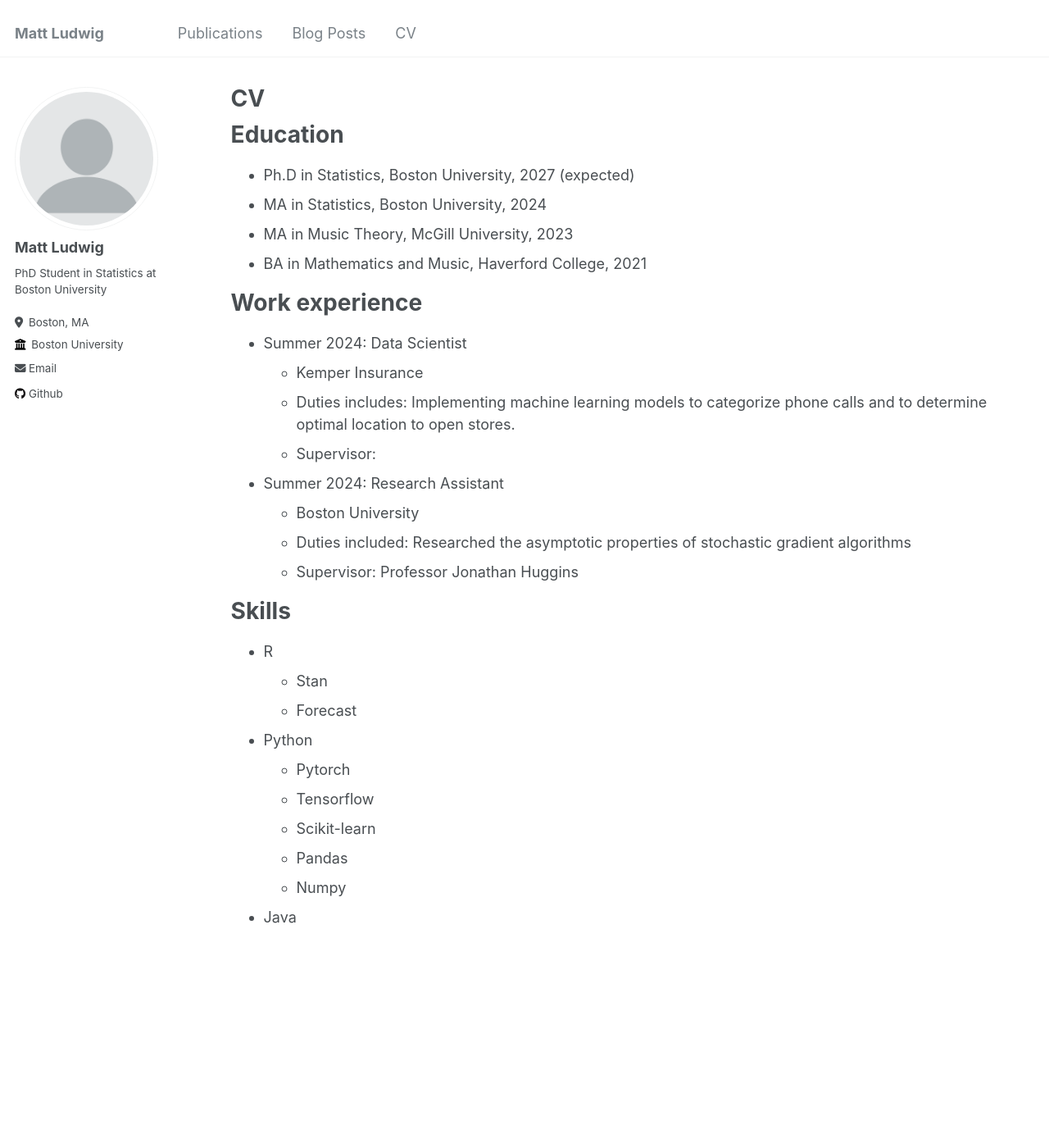
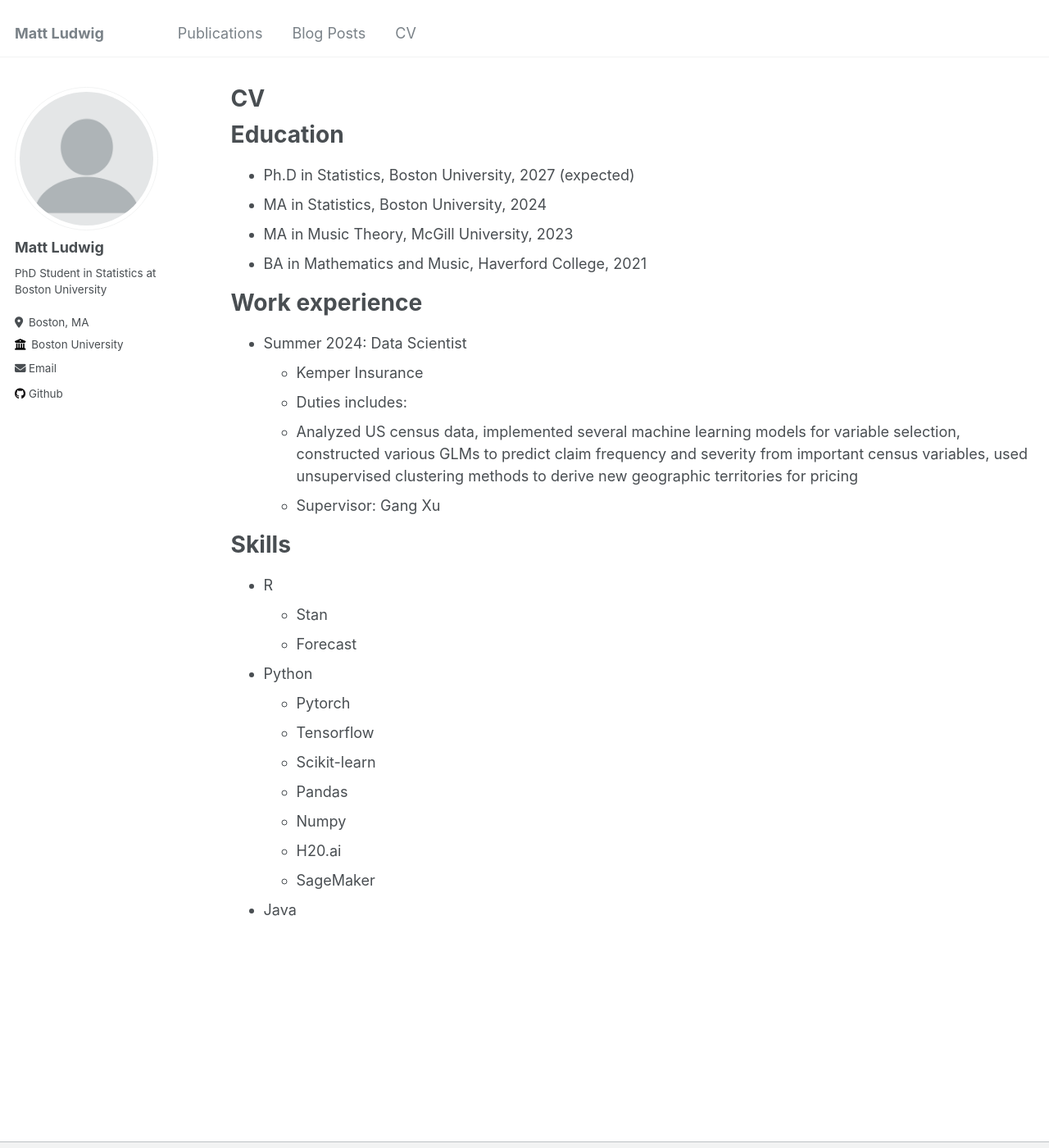
Before and after one commit to giwdulttam/giwdulttam.github.io2, a Jekyll site: the page built from _pages/cv.md, in a window 1280 px wide and 1400 px high. Shown: the whole window at 82% size. Built offline with Jekyll 4.4.1, drawn with Linux system fonts in a browser that asks for light colours.

Commit message:
Update cv.md

```diff
--- a/_pages/cv.md
+++ b/_pages/cv.md
@@ -20,14 +20,9 @@ Work experience
 ======
 * Summer 2024: Data Scientist
   * Kemper Insurance
-  * Duties includes: Implementing machine learning models to categorize phone calls and to determine optimal location to open stores.
-  * Supervisor:
-
-* Summer 2024: Research Assistant
-  * Boston University
-  * Duties included: Researched the asymptotic properties of stochastic gradient algorithms
-  * Supervisor: Professor Jonathan Huggins
-
+  * Duties includes:
+  * Analyzed US census data, implemented several machine learning models for variable selection, constructed various GLMs to predict claim frequency and severity from important census variables, used unsupervised clustering methods to derive new geographic territories for pricing
+  * Supervisor: Gang Xu
 
 
 Skills
@@ -42,5 +37,7 @@ Skills
   * Scikit-learn
   * Pandas
   * Numpy
+  * H20.ai
+  * SageMaker
 
 * Java
```
